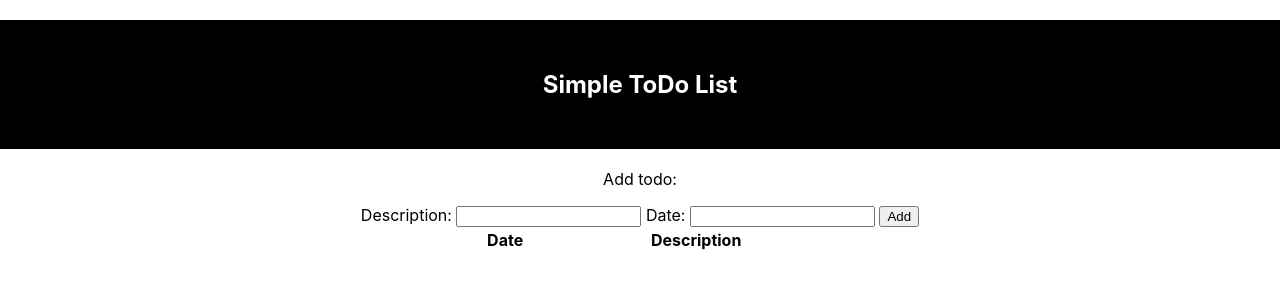
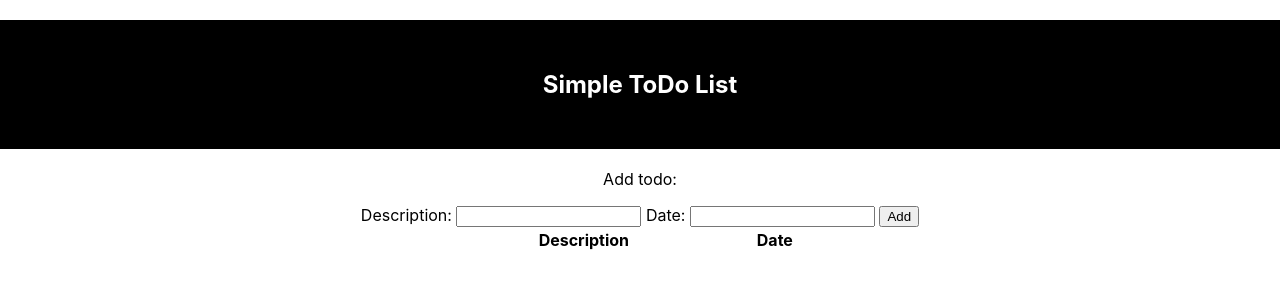
Before and after one commit to GeeYouFra/ToDoList, a React (Create React App) app: page / in a window 1280 px wide. Shown: the top 300 px of the page. Built offline with nearby package versions, Linux system fonts and the light colour scheme.

Commit message:
ToDoList Update

```diff
--- a/src/components/Todos.js
+++ b/src/components/Todos.js
@@ -5,7 +5,7 @@ function Todos() {
     const [todos, setTodos] = useState([]);
 
     const addTodo = () => {
-        setTodos([todo, ...todos]);
+        setTodos([...todos, todo]);
     }
 
     const inputChanged = (event) => {
@@ -21,8 +21,9 @@ function Todos() {
                 <button onClick={addTodo}>Add</button>
                 <table>
                     <tbody>
-                        <tr><th> Date </th>
+                        <tr>
                             <th> Description </th>
+                            <th> Date </th>
                         </tr>
                         {
                             todos.map((todo, index) =>
```
